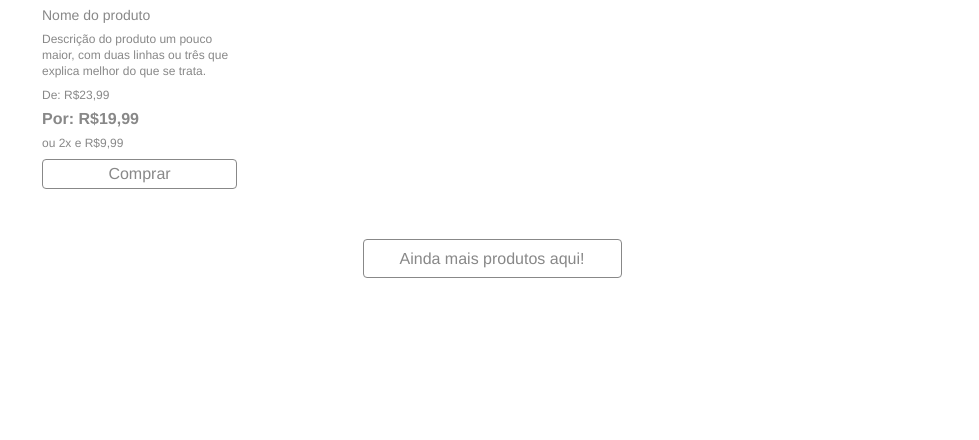
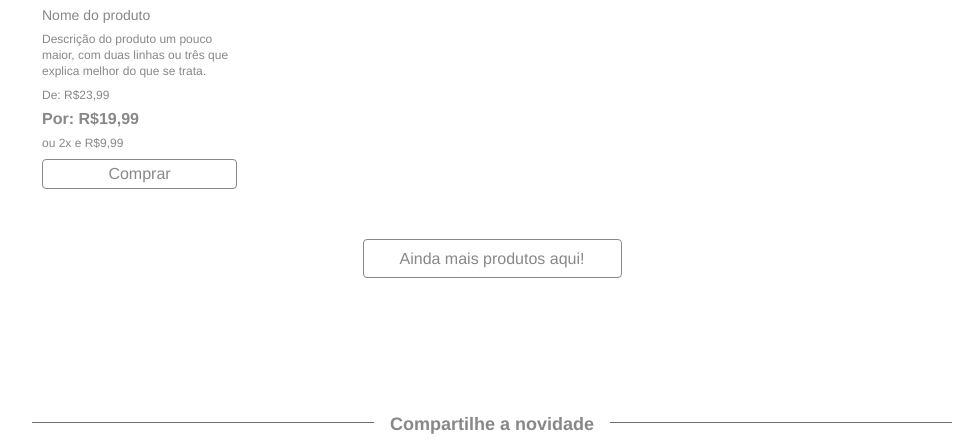
Before and after one commit to mariquegonn-dev/desafioFrontEnd, a plain HTML site: page index.html in a window 1280 px wide. Shown: the part 1014-1454 px from the top of the page, without its empty margins (148-1127 px from the left). Before the commit the page ends 1292 px from the top, so only its background shows below. Drawn offline with Linux system fonts and the light colour scheme.

Commit message:
feat:indique created

```diff
--- a/index.html
+++ b/index.html
@@ -94,12 +94,16 @@
           <p class="font__description">ou 2x e R$9,99</p>
           <button class="products__button cor-1">Comprar</button>
         </div>
-
       </li>
     </ul>
 
     <button class="products__button-gen cor-1">Ainda mais produtos aqui!</button>
   </section>
+
+  <section class="indique container-920">
+    <div class="indique__detail"></div>
+    <h2 class="font__title products__title cor-1">Compartilhe a novidade</h2>
+  </section>
 </body>
 
 </html>
--- a/style.css
+++ b/style.css
@@ -4,3 +4,4 @@
 @import url("./style/header.css");
 @import url("./style/hero.css");
 @import url("./style/products.css");
+@import url("./style/indique.css");
--- /dev/null
+++ b/style/indique.css
@@ -0,0 +1,14 @@
+.indique {
+  position: relative;
+  display: grid;
+  justify-items: center;
+}
+
+.indique__detail {
+  width: 100%;
+  height: 1px;
+  background: var(--cor-2);
+  position: absolute;
+  top: 14px;
+  z-index: -1;
+}
--- a/style/products.css
+++ b/style/products.css
@@ -50,6 +50,7 @@
 .products__button-gen {
   height: 39px;
   padding: 0 36px;
+  margin-bottom: 130px;
 }
 
 .products__button,
```
